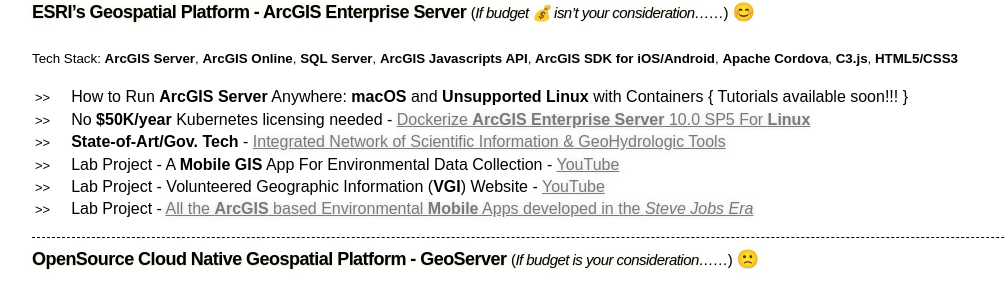
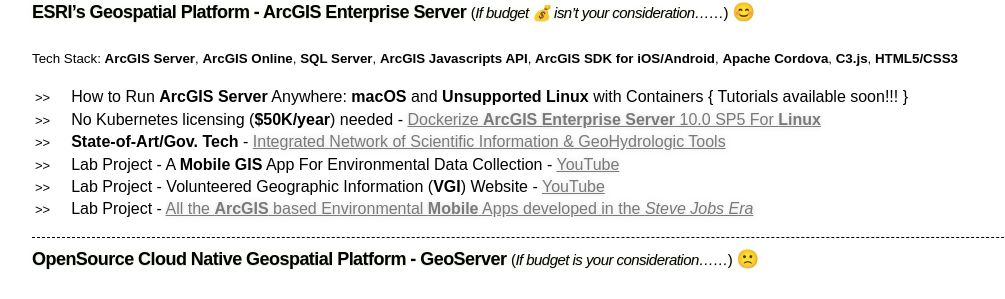
Before and after one commit to yanfuzhou/yanfuzhou.github.io, a Jekyll site: the page built from index.md, in a window 1280 px wide and 900 px high, scrolled down 384 px. Shown: the part 149-448 px from the top of the window, without its empty margins (32-1037 px from the left). Built offline with Jekyll 4.4.1, drawn with Linux system fonts in a browser that asks for light colours; our own code applies the rules of GitHub Pages for plain Markdown files.

Commit message:
add new content

```diff
--- a/index.md
+++ b/index.md
@@ -26,7 +26,7 @@
 <small>Tech Stack:  **ArcGIS Server**, **ArcGIS Online**, **SQL Server**, **ArcGIS Javascripts API**, **ArcGIS SDK for iOS/Android**, **Apache Cordova**, **C3.js**, **HTML5/CSS3**</small>
 
   - How to Run **ArcGIS Server** Anywhere: **macOS** and **Unsupported Linux** with Containers { Tutorials available soon!!! }
-  - No **$50K/year** Kubernetes licensing needed - [Dockerize **ArcGIS Enterprise Server** 10.0 SP5 For **Linux**](docs/DockerizingArcGISServerForLinux.md)
+  - No Kubernetes licensing (**$50K/year**) needed - [Dockerize **ArcGIS Enterprise Server** 10.0 SP5 For **Linux**](docs/DockerizingArcGISServerForLinux.md)
   - **State-of-Art/Gov. Tech** - [Integrated Network of Scientific Information & GeoHydrologic Tools](https://nednr.nebraska.gov/insight/)
   - Lab Project - A **Mobile GIS** App For Environmental Data Collection - [YouTube](https://youtube.com/shorts/Gt--0rIEpqg?si=ea1OCwAmG3g33REO)
   - Lab Project - Volunteered Geographic Information (**VGI**) Website - [YouTube](https://www.youtube.com/watch?v=IKSWJbKdrSA)
```
